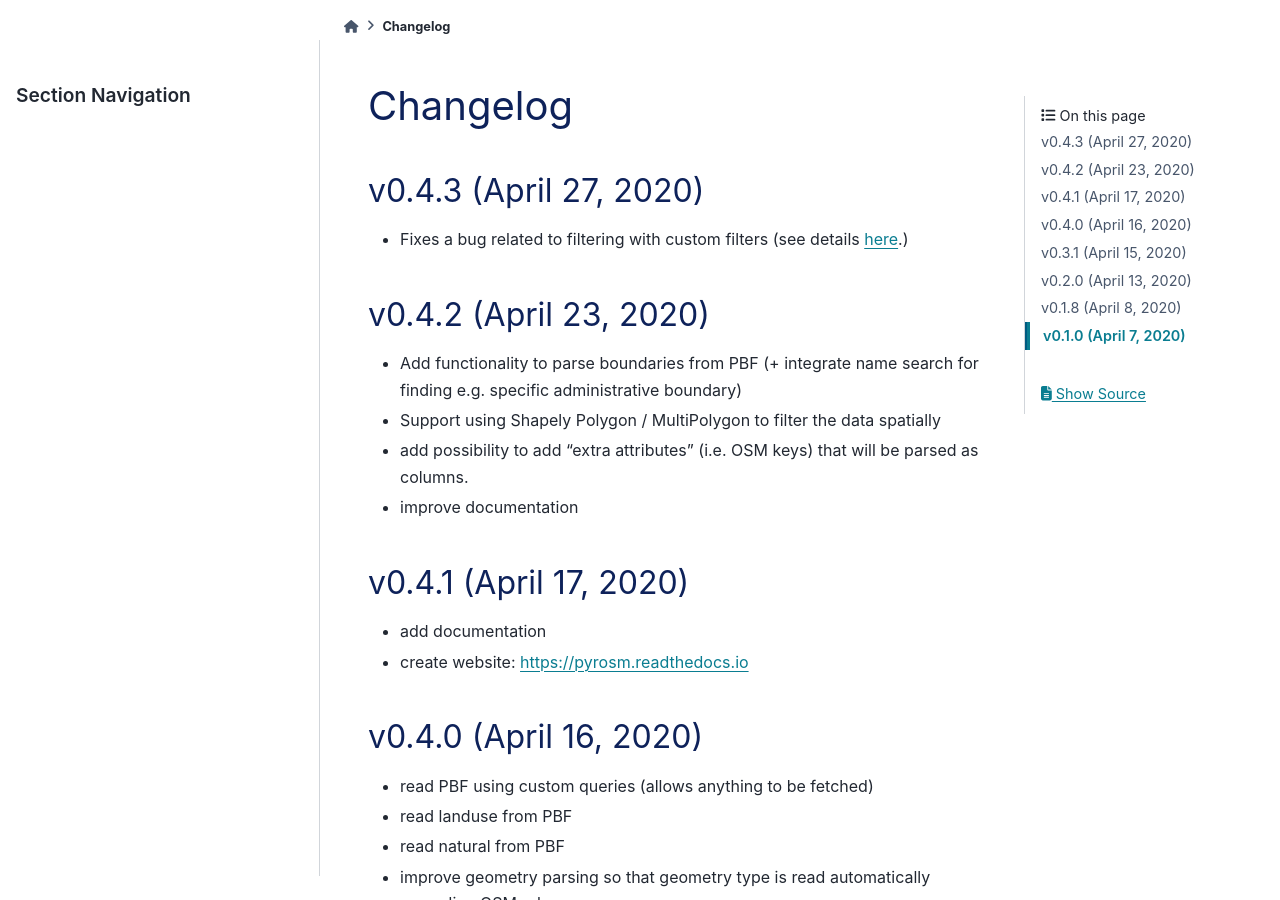
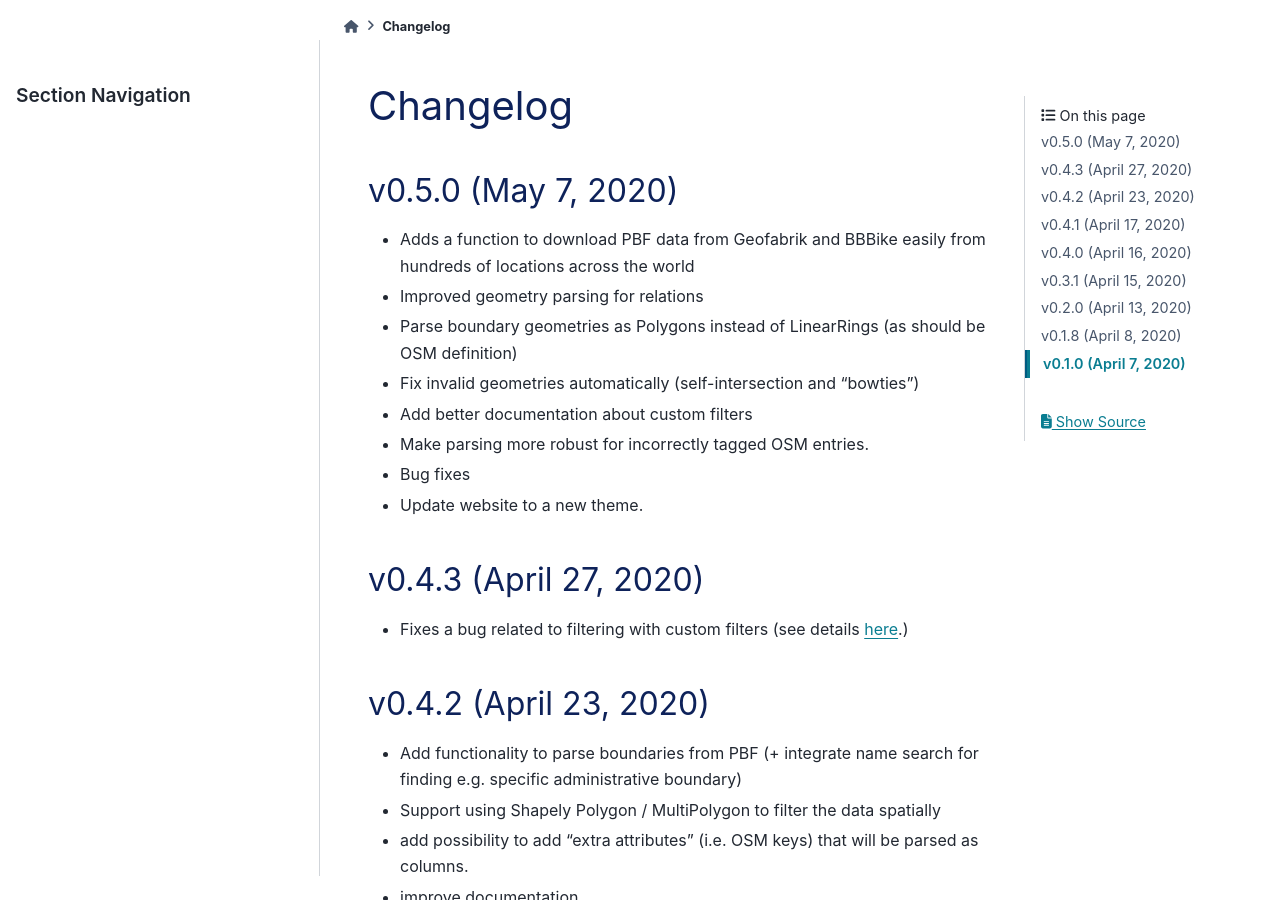
Before and after one commit to pyrosm/pyrosm, a Sphinx documentation site: the page built from docs/changelog.rst, in a window 1280 px wide and 900 px high. Built offline with Sphinx 7.4.7 and the PyData theme 0.15.4, drawn with Linux system fonts in a browser that asks for light colours; pages that are not in the unit, such as notebooks, are missing from menus.

Commit message:
Update changelog

```diff
--- a/docs/changelog.rst
+++ b/docs/changelog.rst
@@ -1,5 +1,17 @@
 Changelog
 =========
+
+v0.5.0 (May 7, 2020)
+--------------------
+
+- Adds a function to download PBF data from Geofabrik and BBBike easily from hundreds of locations across the world
+- Improved geometry parsing for relations
+- Parse boundary geometries as Polygons instead of LinearRings (as should be OSM definition)
+- Fix invalid geometries automatically (self-intersection and "bowties")
+- Add better documentation about custom filters
+- Make parsing more robust for incorrectly tagged OSM entries.
+- Bug fixes
+- Update website to a new theme.
 
 v0.4.3 (April 27, 2020)
 -----------------------
```
Also changed, not shown: CHANGELOG.md (+12 -0 lines).
